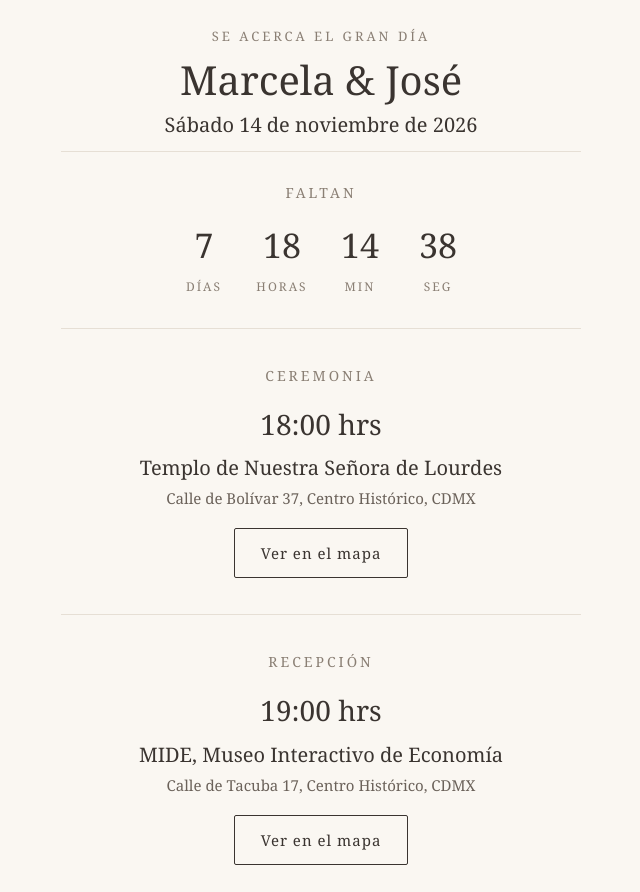
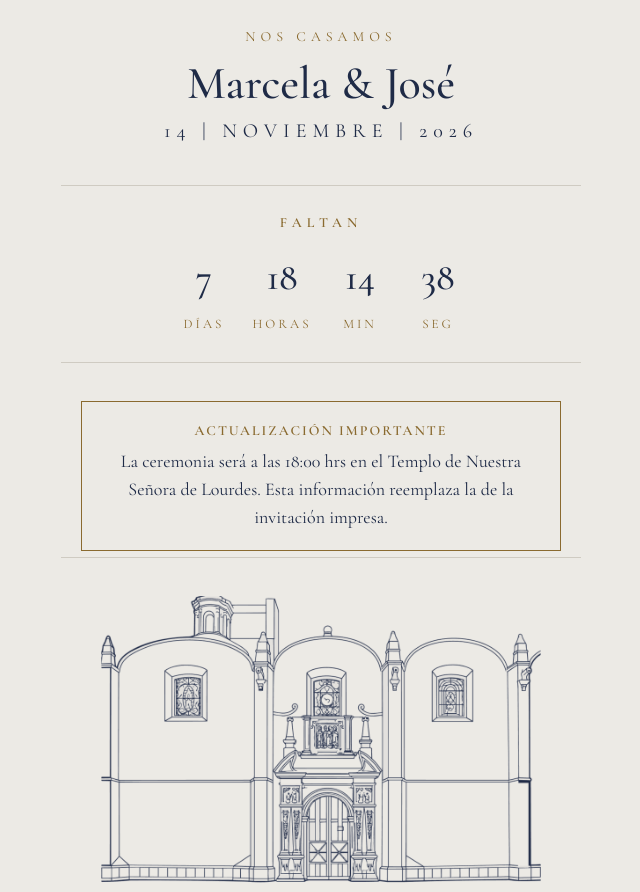
Before and after one commit to Exploraestudio/sitio-boda, a plain HTML site: page index.html in a window 1280 px wide. Shown: the part 602-1494 px from the top of the page, without its empty margins (319-959 px from the left). Drawn offline with nearby package versions, Linux system fonts and the light colour scheme.

Commit message:
Revise index.html for wedding event details
Updated styles and content for the wedding event page, including new font styles, layout adjustments, and added important ceremony information.

```diff
--- a/index.html
+++ b/index.html
@@ -5,63 +5,47 @@
   <meta name="viewport" content="width=device-width, initial-scale=1">
   <title>Marcela & José · 14 de noviembre de 2026</title>
   <meta name="description" content="Nos casamos el 14 de noviembre de 2026. Aquí encuentras la ceremonia, la recepción y la mesa de regalos.">
+  <link rel="preconnect" href="https://fonts.googleapis.com">
+  <link rel="preconnect" href="https://fonts.gstatic.com" crossorigin>
+  <link href="https://fonts.googleapis.com/css2?family=Cormorant+Garamond:wght@400;500;600&display=swap" rel="stylesheet">
   <style>
+    :root { --azul: #1F2B47; --oro: #8A6A2F; --piedra: #ECEAE5; --acero: #66798F; --linea: #cfcbc2; }
     * { box-sizing: border-box; }
-    body {
-      margin: 0;
-      background: #faf7f2;
-      color: #3a3430;
-      font-family: Georgia, "Times New Roman", serif;
-      text-align: center;
-      line-height: 1.6;
-    }
+    body { margin: 0; background: var(--piedra); color: var(--azul); font-family: "Cormorant Garamond", Georgia, serif; font-size: 19px; text-align: center; line-height: 1.55; }
     .portada { padding: 40px 20px 10px; }
-    .portada img {
-      width: 100%;
-      max-width: 420px;
-      height: auto;
-      border-radius: 6px;
-      display: block;
-      margin: 0 auto 28px;
-    }
-    .kicker { letter-spacing: 3px; text-transform: uppercase; font-size: 13px; color: #8a7f74; margin: 0; }
-    h1 { font-size: 40px; font-weight: normal; margin: 10px 0 6px; line-height: 1.15; }
-    .fecha { font-size: 20px; margin: 0; }
-    section { max-width: 520px; margin: 0 auto; padding: 36px 20px; border-top: 1px solid #e6dfd5; }
-    section.primera { border-top: none; }
-    h2 { font-size: 14px; letter-spacing: 3px; text-transform: uppercase; color: #8a7f74; font-weight: normal; margin: 0 0 14px; }
-    .hora { font-size: 28px; margin: 0; }
-    .lugar { font-size: 20px; margin: 6px 0 2px; }
-    .dir { font-size: 15px; color: #6b625a; margin: 0 0 18px; }
-    .boton {
-      display: inline-block;
-      padding: 12px 26px;
-      border: 1px solid #3a3430;
-      color: #3a3430;
-      text-decoration: none;
-      font-size: 15px;
-      letter-spacing: 1px;
-      border-radius: 2px;
-    }
-    .boton:hover { background: #3a3430; color: #faf7f2; }
-    footer { padding: 30px 20px 50px; font-size: 13px; color: #8a7f74; border-top: 1px solid #e6dfd5; max-width: 520px; margin: 0 auto; }
-    footer a { color: #8a7f74; } .cuenta { max-width: 520px; margin: 0 auto; padding: 30px 20px; border-top: 1px solid #e6dfd5; border-bottom: 1px solid #e6dfd5; }
+    .portada img { width: 100%; max-width: 420px; height: auto; border-radius: 2px; display: block; margin: 0 auto 28px; }
+    .kicker { letter-spacing: 5px; text-transform: uppercase; font-size: 14px; color: var(--oro); margin: 0; }
+    h1 { font-size: 46px; font-weight: 500; margin: 10px 0 8px; line-height: 1.1; }
+    .fecha { font-size: 20px; letter-spacing: 6px; text-transform: uppercase; margin: 0; }
+    .cuenta { max-width: 520px; margin: 28px auto 0; padding: 26px 20px; border-top: 1px solid var(--linea); border-bottom: 1px solid var(--linea); }
     .cuenta-nums { display: flex; justify-content: center; gap: 14px; }
     .cuenta-nums div { min-width: 64px; }
-    .cuenta-nums strong { display: block; font-size: 34px; font-weight: normal; }
-    .cuenta-nums span { font-size: 12px; letter-spacing: 2px; text-transform: uppercase; color: #8a7f74; }
+    .cuenta-nums strong { display: block; font-size: 38px; font-weight: 500; }
+    .cuenta-nums span { font-size: 13px; letter-spacing: 3px; text-transform: uppercase; color: var(--oro); }
+    h2 { font-size: 14px; letter-spacing: 5px; text-transform: uppercase; color: var(--oro); font-weight: 600; margin: 0 0 14px; }
+    section { max-width: 520px; margin: 0 auto; padding: 38px 20px; border-top: 1px solid var(--linea); }
+    section.aviso-sec { border-top: none; padding-bottom: 6px; }
+    .aviso { border: 1px solid var(--oro); padding: 18px 20px; font-size: 18px; }
+    .aviso strong { color: var(--oro); letter-spacing: 2px; text-transform: uppercase; font-size: 14px; display: block; margin-bottom: 6px; }
+    .dibujo { width: 100%; max-width: 440px; height: auto; display: block; margin: 0 auto 22px; }
+    .hora { font-size: 34px; font-weight: 500; margin: 0; }
+    .lugar { font-size: 23px; margin: 6px 0 2px; }
+    .dir { font-size: 17px; color: var(--acero); margin: 0 0 20px; }
+    .boton { display: inline-block; padding: 12px 28px; border: 1px solid var(--azul); color: var(--azul); text-decoration: none; font-size: 16px; letter-spacing: 3px; text-transform: uppercase; }
+    .boton:hover { background: var(--azul); color: var(--piedra); }
+    footer { padding: 30px 20px 50px; font-size: 15px; color: var(--acero); border-top: 1px solid var(--linea); max-width: 520px; margin: 0 auto; }
+    footer a { color: var(--acero); }
   </style>
-
 </head>
 <body>
-
   <header class="portada">
     <img src="foto-portada.webp" alt="Marcela y José">
-    <p class="kicker">Se acerca el gran día</p>
+    <p class="kicker">Nos casamos</p>
     <h1>Marcela & José</h1>
-    <p class="fecha">Sábado 14 de noviembre de 2026</p>
+    <p class="fecha">14 | Noviembre | 2026</p>
   </header>
-    <div class="cuenta" id="cuenta">
+
+  <div class="cuenta" id="cuenta">
     <h2>Faltan</h2>
     <div class="cuenta-nums">
       <div><strong id="dias">--</strong><span>días</span></div>
@@ -71,7 +55,15 @@
     </div>
   </div>
 
-  <section class="primera">
+  <section class="aviso-sec">
+    <div class="aviso">
+      <strong>Actualización importante</strong>
+      La ceremonia será a las 18:00 hrs en el Templo de Nuestra Señora de Lourdes. Esta información reemplaza la de la invitación impresa.
+    </div>
+  </section>
+
+  <section>
+    <img class="dibujo" src="iglesia-silueta.webp" alt="Templo de Nuestra Señora de Lourdes">
     <h2>Ceremonia</h2>
     <p class="hora">18:00 hrs</p>
     <p class="lugar">Templo de Nuestra Señora de Lourdes</p>
@@ -80,6 +72,7 @@
   </section>
 
   <section>
+    <img class="dibujo" src="mide-silueta.webp" alt="MIDE, Museo Interactivo de Economía">
     <h2>Recepción</h2>
     <p class="hora">19:00 hrs</p>
     <p class="lugar">MIDE, Museo Interactivo de Economía</p>
@@ -89,13 +82,13 @@
 
   <section>
     <h2>Etiqueta</h2>
-    <p class="hora">Formal</p>
+    <p class="lugar">Formal</p>
   </section>
 
   <section>
     <h2>Mesa de regalos</h2>
-    <p class="dir">Tu compañía es nuestro mejor regalo. Si deseas tener un detalle con nosotros, aquí está nuestra mesa.</p>
-    <a class="boton" href="https://mesaderegalos.liverpool.com.mx/milistaderegalos/51957162" target="_blank" rel="noopener">Ver mesa de regalos en Liverpool</a>
+    <p>Tu compañía es nuestro mejor regalo. Si deseas tener un detalle con nosotros, aquí está nuestra mesa.</p>
+    <a class="boton" href="https://mesaderegalos.liverpool.com.mx/milistaderegalos/51957162" target="_blank" rel="noopener">Ver mesa de regalos</a>
   </section>
 
   <footer>
@@ -103,8 +96,7 @@
     <a href="mailto:omar@exploraestudio.com">omar@exploraestudio.com</a>
   </footer>
 
-</body>
-    <script>
+  <script>
     var meta = new Date("2026-11-14T18:00:00-06:00").getTime();
     function actualizar() {
       var resta = meta - Date.now();
@@ -120,4 +112,5 @@
     actualizar();
     setInterval(actualizar, 1000);
   </script>
+</body>
 </html>
```
